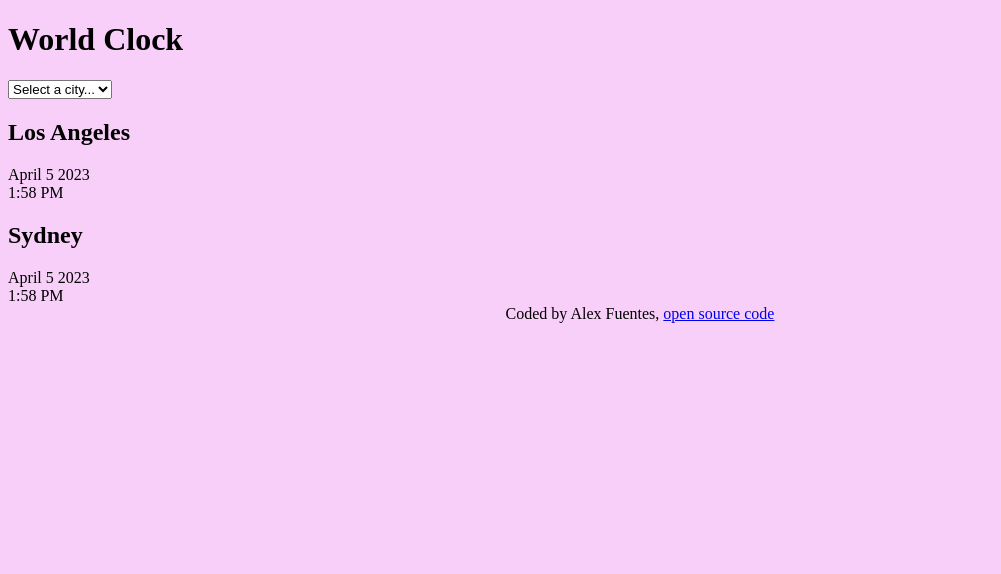
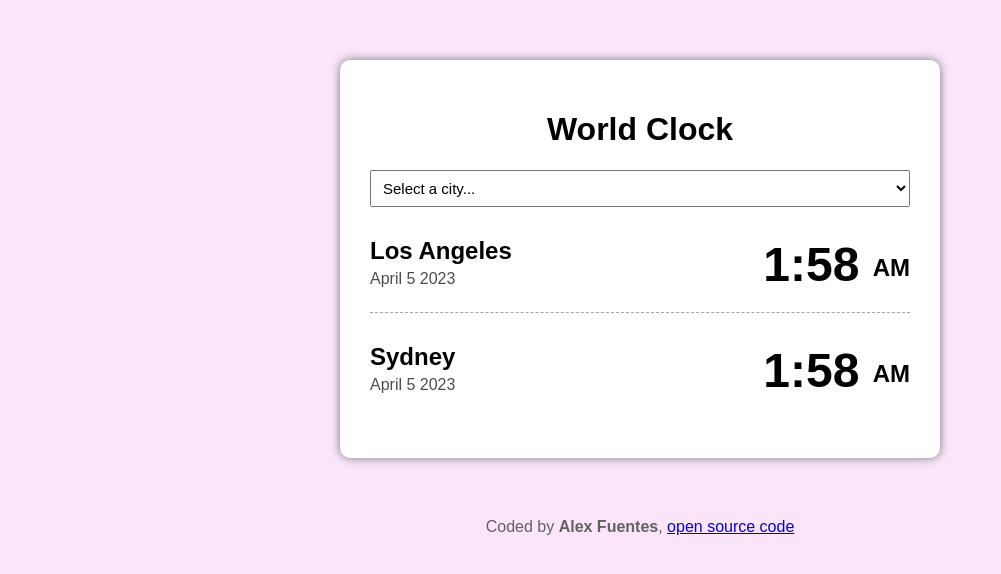
Before and after one commit to alexpfuentes/world-clock-project, a plain HTML site: page index.html in a window 1280 px wide. Shown: the whole page, without its empty margins (0-1001 px from the left). Drawn offline with Linux system fonts and the light colour scheme; a script that the page names is missing.

Commit message:
styled the project with css

```diff
--- a/css/style.css
+++ b/css/style.css
@@ -1,7 +1,64 @@
 body {
-  background-color: rgb(248, 207, 248);
+  background-color: rgb(251, 229, 251);
+  font-family: sans-serif;
+}
+
+.container {
+  max-width: 600px;
+  margin: 0 auto;
+}
+
+.world-clock {
+  background: white;
+  margin: 60px 0;
+  padding: 30px;
+  border-radius: 10px;
+  box-shadow: 0 0 10px #777777;
+}
+
+h1 {
+  text-align: center;
+}
+
+select {
+  display: block;
+  width: 100%;
+  margin: 0 auto;
+  padding: 8px;
+  font-size: 15px;
+}
+
+.city {
+  display: flex;
+  margin: 10px 0;
+  padding: 20px 0;
+  justify-content: space-between;
+  border-bottom: 1px dashed #a4a3a3;
+}
+
+.city:last-child {
+  border: none;
+}
+
+h2 {
+  margin: 0 0 5px;
+}
+
+.date {
+  opacity: 0.7;
+}
+
+.time {
+  font-size: 48px;
+  font-weight: 600;
+}
+
+.time small {
+  font-size: 24px;
+  vertical-align: middle;
 }
 
 footer {
   text-align: center;
+  color: rgb(97, 97, 97);
 }
--- a/index.html
+++ b/index.html
@@ -16,19 +16,29 @@
           <option value="">London</option>
           <option value="">Paris</option>
         </select>
+
         <div class="city">
+          <div>
           <h2>Los Angeles</h2>
           <div class="date">April 5 2023</div>
-          <div>1:58 PM</div>
+          </div>
+          <div class="time">1:58
+            <small>AM</small>
+          </div>
         </div>
         <div class="city">
+          <div>
           <h2>Sydney</h2>
           <div class="date">April 5 2023</div>
-          <div>1:58 PM</div>
+          </div>
+          <div class="time">1:58
+            <small>AM</small>
+          </div>
         </div>
+
       </div>
       <footer>
-        Coded by Alex Fuentes,
+        Coded by <strong>Alex Fuentes</strong>,
         <a
           href="https://github.com/alexpfuentes/world-clock-project.git"
           >open source code</a
--- a/javascript/index.js
+++ /dev/null
@@ -1 +0,0 @@
-alert("Hello");
```
